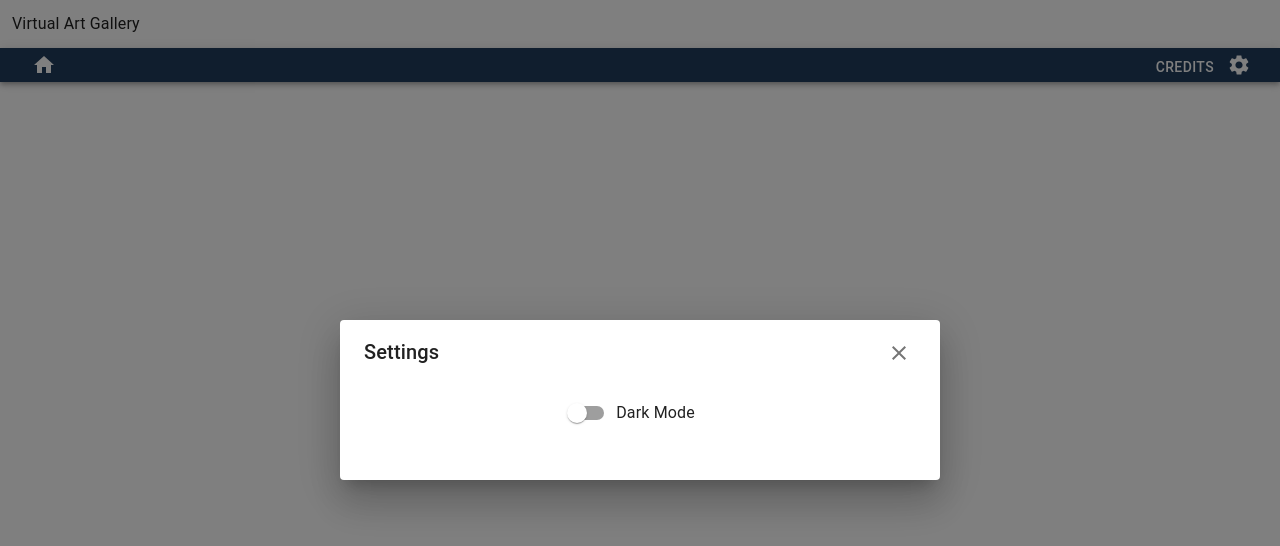
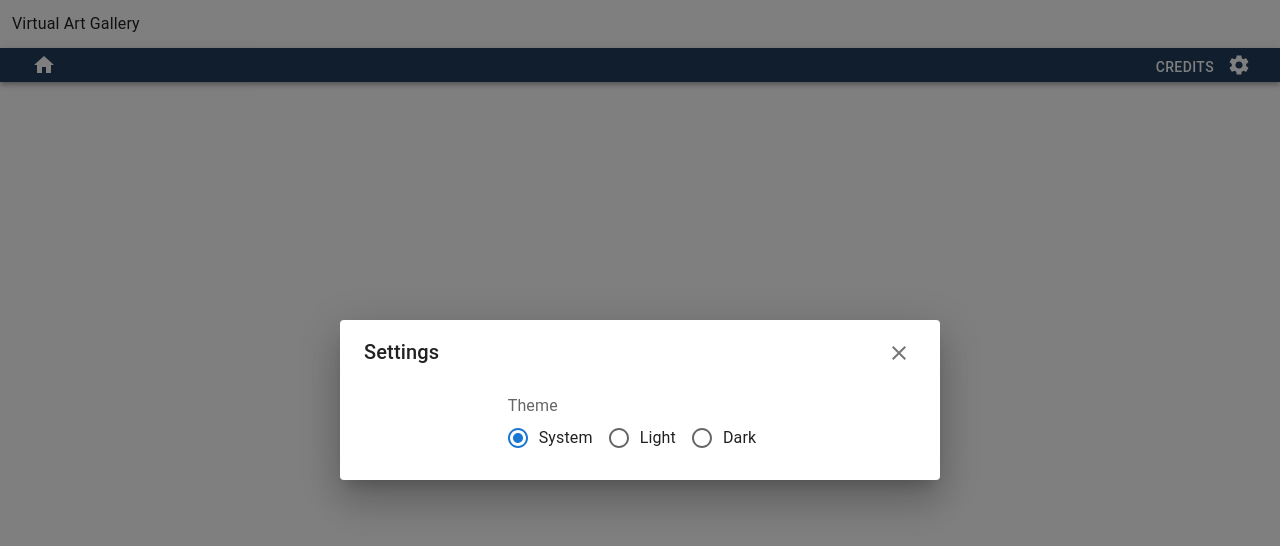
Before and after one commit to SoftwareF24-Gallery/SoftwareF24-Gallery.github.io, a React (Vite) app: page / in a window 1280 px wide. Both pictures are taken after a click on the button 1239 px from the left and 65 px from the top of the page. Shown: the top 546 px of the page. Built offline with nearby package versions, Linux system fonts and the light colour scheme.

Commit message:
Implement change theme functionality
- Added theme information and ThemeProvider in App.jsx

- Changed Switch component to a group of Radio Buttons for now

- Removed CSS properties that conflicted with MUI's theme API

- Removed prototype Darkmode.jsx file

```diff
--- a/src/App.jsx
+++ b/src/App.jsx
@@ -1,14 +1,22 @@
 import Navbar from "./Navbar"
 import Home from "./Home"
 import Credits from "./Credits";
-import { CssBaseline, Typography } from '@mui/material'
+import { CssBaseline, ThemeProvider, createTheme, useColorScheme, Typography } from '@mui/material'
 import { Route, Routes, BrowserRouter } from "react-router-dom";
+
+// Theme information, can be toggled between Dark and Light
+const theme = createTheme({
+  colorSchemes: {
+    dark: true,
+  },
+});
 
 function App() {
 
   return (
     <>
-
+      {/* ThemeProvider allows children components to access theme information */}
+      <ThemeProvider theme={theme}>
         <CssBaseline />
         {/* Navigation bar implementation */}
         <div id="sticky" style={{position: "sticky", top: 12}}>
@@ -19,6 +27,7 @@ function App() {
         </div>
 
         {/* Routing used to navigate the website */}
+        {/* Replace BrowserRouter  */}
         <BrowserRouter>
         <div id="component">
           <Routes>
@@ -27,7 +36,7 @@ function App() {
           </Routes>
         </div>
         </BrowserRouter>
-
+      </ThemeProvider>
     </>
   )
 }
--- a/src/Settings.jsx
+++ b/src/Settings.jsx
@@ -1,4 +1,4 @@
-import { IconButton, Dialog, DialogTitle, DialogActions, Switch, FormControlLabel, FormGroup, Typography} from "@mui/material";
+import { IconButton, Radio, RadioGroup, FormControl, FormControlLabel, FormLabel, Dialog, DialogTitle, DialogActions, Switch, FormGroup, Typography, useColorScheme} from "@mui/material";
 import { useState } from "react";
 import SettingsIcon from '@mui/icons-material/Settings';
 import CloseIcon from '@mui/icons-material/Close';
@@ -6,6 +6,12 @@ import CloseIcon from '@mui/icons-material/Close';
 const Settings = () => {
 
     const [open, setOpen] = useState(false)
+    const { mode, setMode } = useColorScheme() // Retrieves color scheme from above in the hierarchy
+
+    // Failsafe due to how theme rendering works
+    if(!mode) {
+        return null;
+    }
 
     return (
     <>
@@ -27,10 +33,22 @@ const Settings = () => {
             </DialogTitle>
             {/* Options in the settings menu */}
             <DialogActions sx={{justifyContent: "center"}}>
-                <FormGroup>
-                    {/* Dark mode switch */}
-                    <FormControlLabel control={<Switch />} label="Dark Mode"></FormControlLabel>
-                </FormGroup>
+                <FormControl>
+
+                    <FormLabel id="theme-toggle">Theme</FormLabel>
+                    <RadioGroup
+                    aria-labelledby="theme-toggle"
+                    name="theme-toggle"
+                    row
+                    value={mode}
+                    onChange={(event) => setMode(event.target.value)}
+                    >
+                        <FormControlLabel value="system" control={<Radio />} label="System" />
+                        <FormControlLabel value="light" control={<Radio />} label="Light" />
+                        <FormControlLabel value="dark" control={<Radio />} label="Dark" />
+                    </RadioGroup>
+
+                </FormControl>
             </DialogActions>
         </Dialog>
     </>
--- a/src/index.css
+++ b/src/index.css
@@ -2,10 +2,6 @@
   font-family: Inter, system-ui, Avenir, Helvetica, Arial, sans-serif;
   line-height: 1.5;
   font-weight: 400;
-
-  color-scheme: light dark;
-  color: rgba(255, 255, 255, 0.87);
-  background-color: white;
 
   font-synthesis: none;
   text-rendering: optimizeLegibility;
```
Also changed, not shown: src/Darkmode.jsx (deleted, +0 -50 lines). Lines whose indentation alone changed are shown as unchanged.
